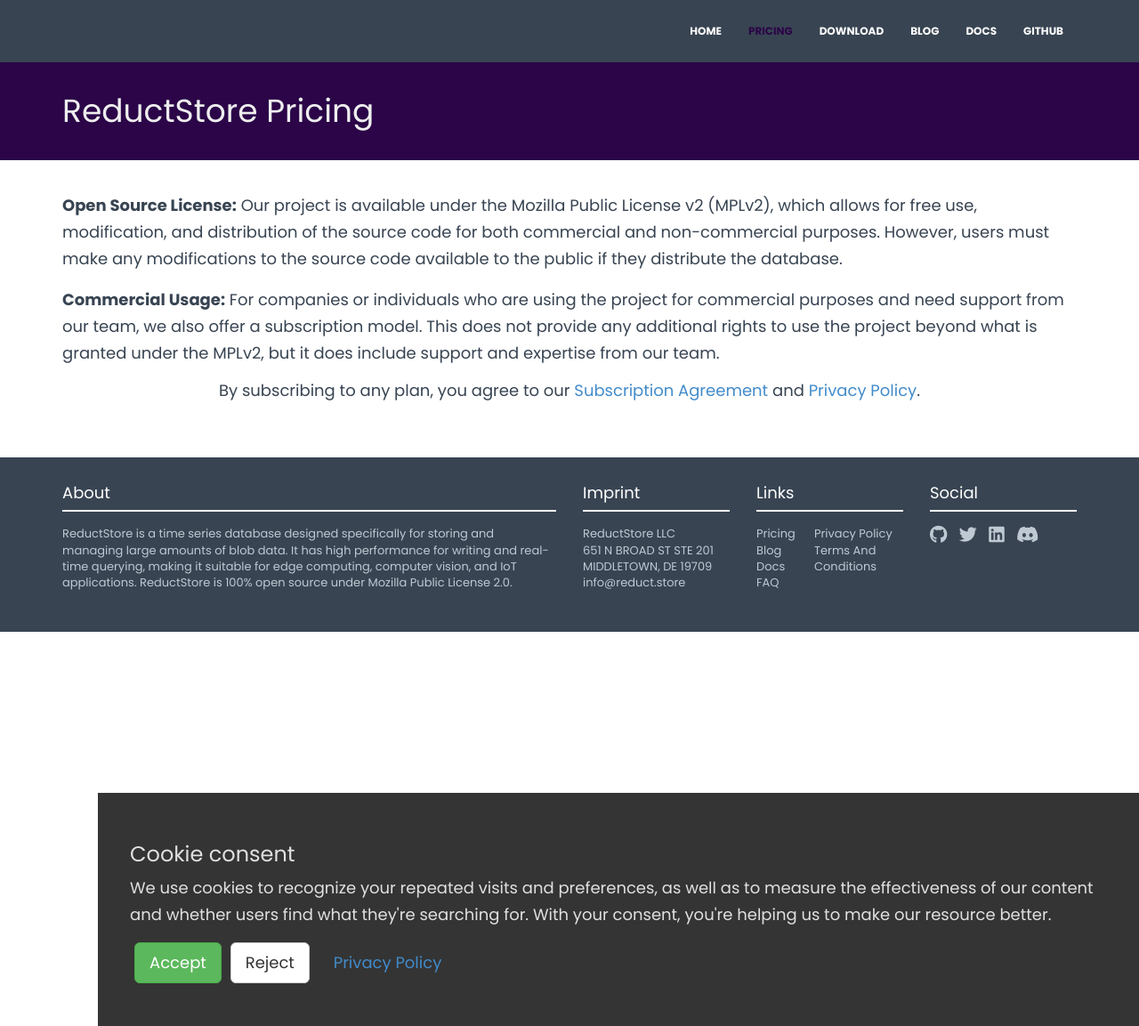
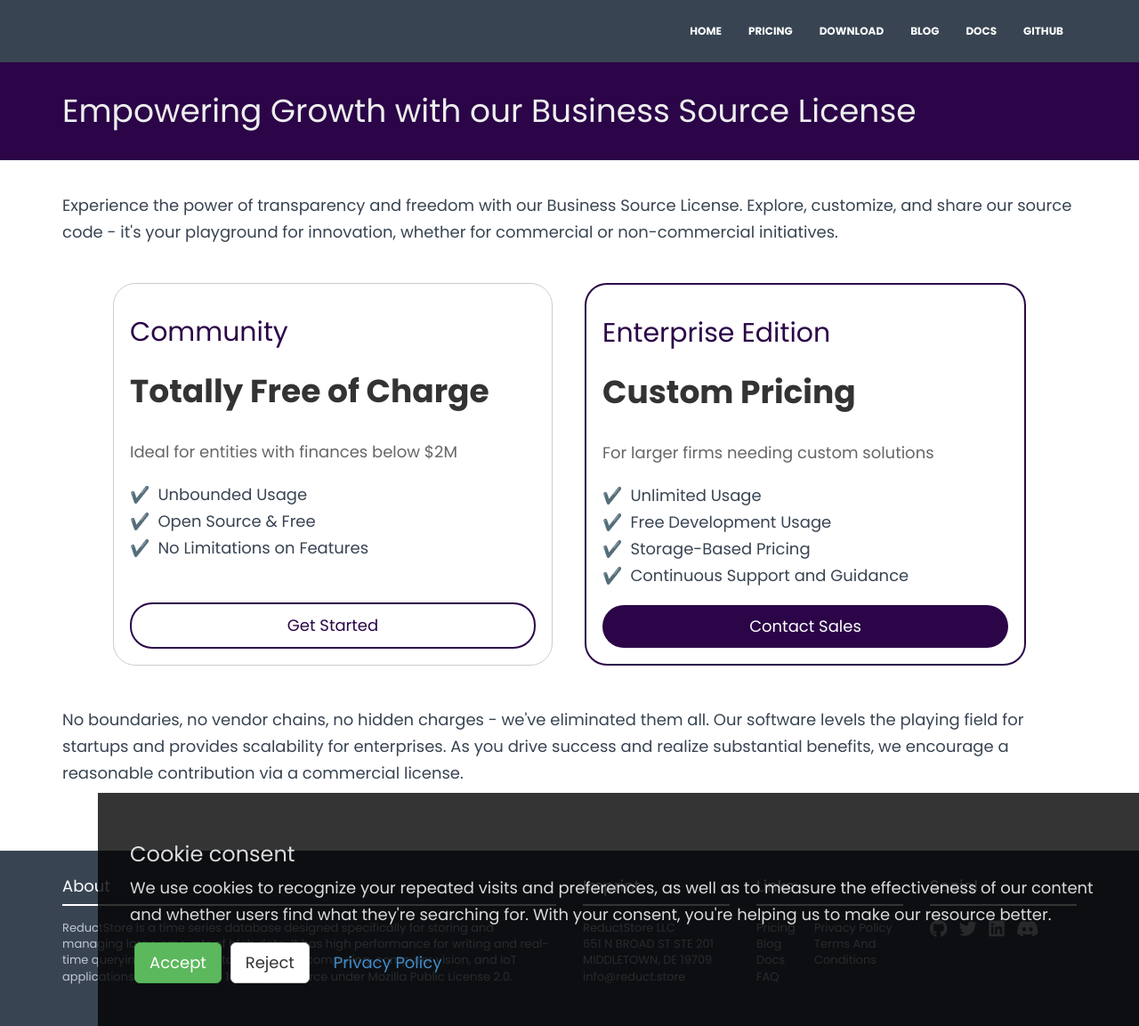
Before and after one commit to reductstore/homepage, a Jekyll site: the page built from pricing.html, in a window 1280 px wide and 1153 px high. Shown: the whole window at 89% size. Built offline with Jekyll 4.4.1, drawn with Linux system fonts in a browser that asks for light colours; nearby versions of some CDN libraries.

Commit message:
Change/no ref/pricing page (#18)
* New pricing page and table

* Free development usage for entreprise plan

* Fix button CSS class overwrite issue

* Added Continuous Support and Guidance

```diff
--- a/_includes/pricing_table.html
+++ b/_includes/pricing_table.html
@@ -1,8 +1,31 @@
-<script async src="https://js.stripe.com/v3/pricing-table.js"></script>
-<stripe-pricing-table pricing-table-id="prctbl_1MycocBKYlfcheCvAR6SL7cR"
-                      publishable-key="pk_live_51MySzVBKYlfcheCvkJcURFxkzjlK0ff23IYJ4K8SsUGiZ2hZORKmk4feLpzUw5gpvUpk0XLR5niZESAecY9EsW6I00AptUDPnP">
-</stripe-pricing-table>
-<div class="text-center">
-    By subscribing to any plan, you agree to our <a href="/terms_and_conditions">Subscription Agreement</a> and <a
-        href="/privacy_policy">Privacy Policy</a>.
+<div class="pricing-table">
+    <div class="plan">
+        <h2 class="plan-title">Community</h2>
+
+        <h3 class="price">Totally Free of Charge</h3>
+
+        <p class="plan-description">Ideal for entities with finances below $2M</p>
+
+        <ul class="features">
+            <li>Unbounded Usage</li>
+            <li>Open Source & Free</li>
+            <li>No Limitations on Features</li>
+        </ul>
+        <a class="btn-pricing community" href="https://docs.reduct.store/">Get Started</a>
+    </div>
+    <div class="plan enterprise">
+        <h2 class="plan-title">Enterprise Edition</h2>
+
+        <h3 class="price">Custom Pricing</h3>
+
+        <p class="plan-description">For larger firms needing custom solutions</p>
+
+        <ul class="features">
+            <li>Unlimited Usage</li>
+            <li>Free Development Usage</li>
+            <li>Storage-Based Pricing</li>
+            <li>Continuous Support and Guidance</li>
+        </ul>
+        <a href="/contact" class="btn-pricing enterprise">Contact Sales</a>
+    </div>
 </div>
--- a/pricing.html
+++ b/pricing.html
@@ -1,20 +1,24 @@
 ---
 layout: page
-title: ReductStore Pricing
+title: Empowering Growth with our Business Source License
 description: Price page for ReductStore with pricing plans and pricing details
 permalink: /pricing
 ---
 
-
-<p><b>Open Source License:</b> Our project is available under the Mozilla Public License v2 (MPLv2),
-    which allows for free use, modification, and distribution of the source code for both commercial and
-    non-commercial purposes.
-    However, users must make any modifications to the source code available to the public if they distribute the
-    database.
-</p>
-<p><b>Commercial Usage:</b> For companies or individuals who are using the project for commercial
-    purposes and need support from our team, we also offer a subscription model. This  does not provide any additional rights to
-    use the project beyond what is granted under the MPLv2, but it does include support and expertise from our team.
+<p>
+    Experience the power of transparency and freedom with our Business Source License. Explore, customize, and
+    share our source code - it's
+    your playground for innovation, whether for commercial or non-commercial initiatives.
 </p>
 
+<br>
+
 {% include pricing_table.html %}
+
+<br>
+
+<p>
+    No boundaries, no vendor chains, no hidden charges - we've eliminated them all. Our software levels the playing
+    field for startups and provides scalability for enterprises. As you drive success and realize
+    substantial benefits, we encourage a reasonable contribution via a commercial license.
+</p>
```
Also changed, not shown: _includes/css/main.css (+80 -0 lines).
